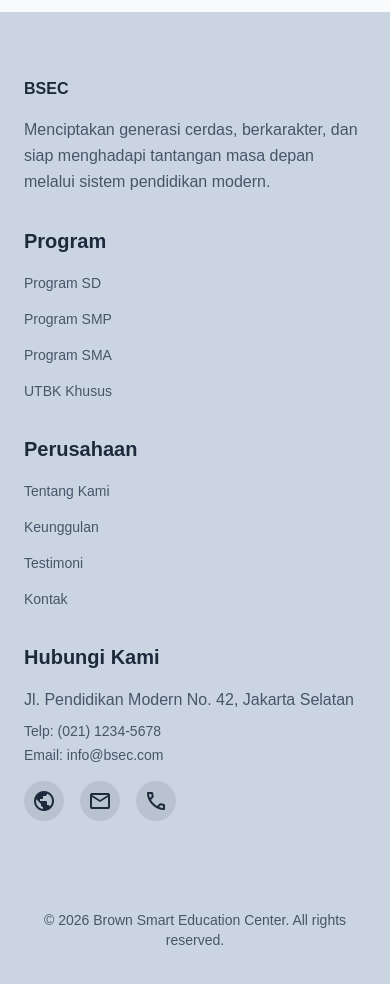
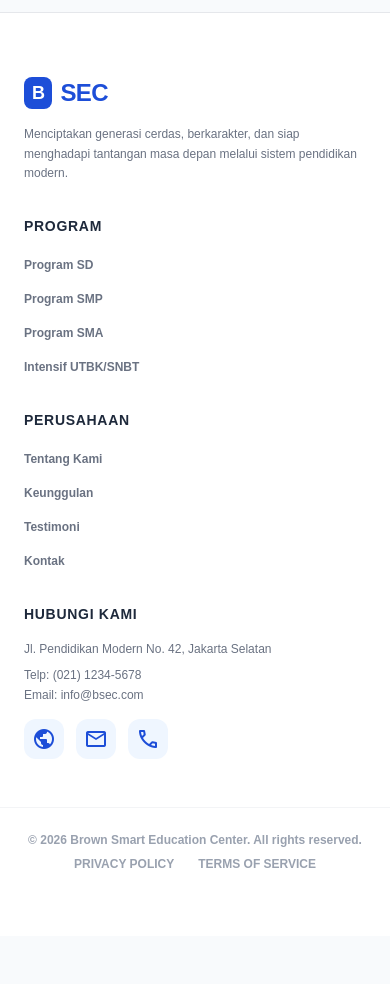
Before and after one commit to lanangwisana/BSEC-Frontend, a Next.js app: page /bsec-landingpage in a window 390 px wide. Shown: the part 8100-9084 px from the top of the page. After the commit the page ends 9036 px from the top, so only its background shows below. Built offline with nearby package versions, Linux system fonts and the light colour scheme; no server answers.

Commit message:
style(landing): update Footer typography, social badges, and branding colors

```diff
--- a/app/bsec-landingpage/components/layout/Footer.tsx
+++ b/app/bsec-landingpage/components/layout/Footer.tsx
@@ -13,44 +13,56 @@ const Footer: React.FC<FooterProps> = ({ data }) => {
   const email = data?.companyEmail || 'info@bsec.com'
 
   return (
-    <footer className="bg-surface-container-highest w-full py-16 border-t border-outline-variant mt-20" id="kontak">
-      <div className="grid grid-cols-1 md:grid-cols-4 gap-8 px-6 md:px-[64px] max-w-[1280px] mx-auto">
+    <footer className="bg-white w-full py-16 border-t border-gray-200 mt-20" id="kontak">
+      <div className="grid grid-cols-1 md:grid-cols-4 gap-8 px-6 max-w-[1280px] mx-auto">
         <div className="col-span-1 md:col-span-1">
-          <div className="text-headline-md font-headline-md font-bold text-primary mb-4">BSEC</div>
-          <p className="text-on-surface-variant font-body-md text-base leading-relaxed">{aboutText}</p>
+          <div className="text-2xl font-black text-[#1D4ED8] tracking-tight mb-4 flex items-center gap-2">
+            <span className="bg-[#1D4ED8] text-white px-2 py-0.5 rounded-lg text-lg">B</span>SEC
+          </div>
+          <p className="text-gray-500 text-xs leading-relaxed font-medium">{aboutText}</p>
         </div>
         <div>
-          <h4 className="font-headline-md text-xl font-bold text-primary mb-4">Program</h4>
-          <ul className="space-y-3">
-            <li><Link className="text-on-surface-variant hover:text-primary transition-colors font-label-md text-sm" href="#program">Program SD</Link></li>
-            <li><Link className="text-on-surface-variant hover:text-primary transition-colors font-label-md text-sm" href="#program">Program SMP</Link></li>
-            <li><Link className="text-on-surface-variant hover:text-primary transition-colors font-label-md text-sm" href="#program">Program SMA</Link></li>
-            <li><Link className="text-on-surface-variant hover:text-primary transition-colors font-label-md text-sm" href="#program">UTBK Khusus</Link></li>
+          <h4 className="font-extrabold text-sm text-[#1E293B] uppercase tracking-wider mb-4">Program</h4>
+          <ul className="space-y-2.5">
+            <li><Link className="text-xs font-semibold text-gray-500 hover:text-[#1D4ED8] transition-colors" href="#programs">Program SD</Link></li>
+            <li><Link className="text-xs font-semibold text-gray-500 hover:text-[#1D4ED8] transition-colors" href="#programs">Program SMP</Link></li>
+            <li><Link className="text-xs font-semibold text-gray-500 hover:text-[#1D4ED8] transition-colors" href="#programs">Program SMA</Link></li>
+            <li><Link className="text-xs font-semibold text-gray-500 hover:text-[#1D4ED8] transition-colors" href="#programs">Intensif UTBK/SNBT</Link></li>
           </ul>
         </div>
         <div>
-          <h4 className="font-headline-md text-xl font-bold text-primary mb-4">Perusahaan</h4>
-          <ul className="space-y-3">
-            <li><Link className="text-on-surface-variant hover:text-primary transition-colors font-label-md text-sm" href="#tentang">Tentang Kami</Link></li>
-            <li><Link className="text-on-surface-variant hover:text-primary transition-colors font-label-md text-sm" href="#keunggulan">Keunggulan</Link></li>
-            <li><Link className="text-on-surface-variant hover:text-primary transition-colors font-label-md text-sm" href="#testimoni">Testimoni</Link></li>
-            <li><Link className="text-on-surface-variant hover:text-primary transition-colors font-label-md text-sm" href="#kontak">Kontak</Link></li>
+          <h4 className="font-extrabold text-sm text-[#1E293B] uppercase tracking-wider mb-4">Perusahaan</h4>
+          <ul className="space-y-2.5">
+            <li><Link className="text-xs font-semibold text-gray-500 hover:text-[#1D4ED8] transition-colors" href="#tentang">Tentang Kami</Link></li>
+            <li><Link className="text-xs font-semibold text-gray-500 hover:text-[#1D4ED8] transition-colors" href="#keunggulan">Keunggulan</Link></li>
+            <li><Link className="text-xs font-semibold text-gray-500 hover:text-[#1D4ED8] transition-colors" href="#testimonials">Testimoni</Link></li>
+            <li><Link className="text-xs font-semibold text-gray-500 hover:text-[#1D4ED8] transition-colors" href="#kontak">Kontak</Link></li>
           </ul>
         </div>
         <div>
-          <h4 className="font-headline-md text-xl font-bold text-primary mb-4">Hubungi Kami</h4>
-          <p className="text-on-surface-variant font-body-md text-base mb-2 leading-relaxed">{address}</p>
-          <p className="text-on-surface-variant font-label-md text-sm mb-1">Telp: {phone}</p>
-          <p className="text-on-surface-variant font-label-md text-sm mb-4">Email: {email}</p>
-          <div className="flex gap-4">
-            <a className="text-primary hover:scale-110 transition-transform bg-primary/10 p-2 rounded-full flex items-center justify-center" href="#"><span className="material-symbols-outlined text-[20px]">public</span></a>
-            <a className="text-primary hover:scale-110 transition-transform bg-primary/10 p-2 rounded-full flex items-center justify-center" href={`mailto:${email}`}><span className="material-symbols-outlined text-[20px]">mail</span></a>
-            <a className="text-primary hover:scale-110 transition-transform bg-primary/10 p-2 rounded-full flex items-center justify-center" href={`tel:${phone}`}><span className="material-symbols-outlined text-[20px]">call</span></a>
+          <h4 className="font-extrabold text-sm text-[#1E293B] uppercase tracking-wider mb-4">Hubungi Kami</h4>
+          <p className="text-xs text-gray-500 mb-2 leading-relaxed font-medium">{address}</p>
+          <p className="text-xs text-gray-500 mb-1 font-medium">Telp: {phone}</p>
+          <p className="text-xs text-gray-500 mb-4 font-medium">Email: {email}</p>
+          <div className="flex gap-3">
+            <a className="text-[#1D4ED8] hover:scale-110 transition-transform bg-[#EFF6FF] p-2 rounded-xl flex items-center justify-center" href="#">
+              <span className="material-symbols-outlined text-[18px]">public</span>
+            </a>
+            <a className="text-[#1D4ED8] hover:scale-110 transition-transform bg-[#EFF6FF] p-2 rounded-xl flex items-center justify-center" href={`mailto:${email}`}>
+              <span className="material-symbols-outlined text-[18px]">mail</span>
+            </a>
+            <a className="text-[#1D4ED8] hover:scale-110 transition-transform bg-[#EFF6FF] p-2 rounded-xl flex items-center justify-center" href={`tel:${phone}`}>
+              <span className="material-symbols-outlined text-[18px]">call</span>
+            </a>
           </div>
         </div>
       </div>
-      <div className="max-w-[1280px] mx-auto px-6 md:px-[64px] mt-16 pt-6 border-t border-outline-variant/30 text-center">
-        <p className="text-on-surface-variant font-label-md text-sm">© {new Date().getFullYear()} Brown Smart Education Center. All rights reserved.</p>
+      <div className="max-w-[1280px] mx-auto px-6 mt-12 pt-6 border-t border-gray-100 flex flex-col sm:flex-row items-center justify-between text-xs font-semibold text-gray-400 gap-2">
+        <p>© {new Date().getFullYear()} Brown Smart Education Center. All rights reserved.</p>
+        <div className="flex gap-6">
+          <Link href="#" className="hover:text-[#1D4ED8] transition-colors">PRIVACY POLICY</Link>
+          <Link href="#" className="hover:text-[#1D4ED8] transition-colors">TERMS OF SERVICE</Link>
+        </div>
       </div>
     </footer>
   )
```
